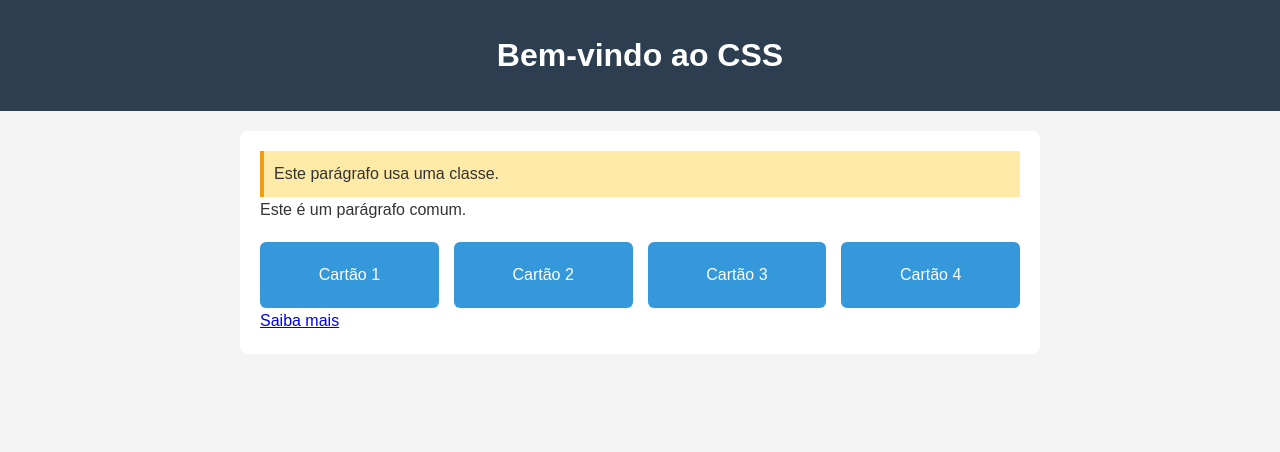
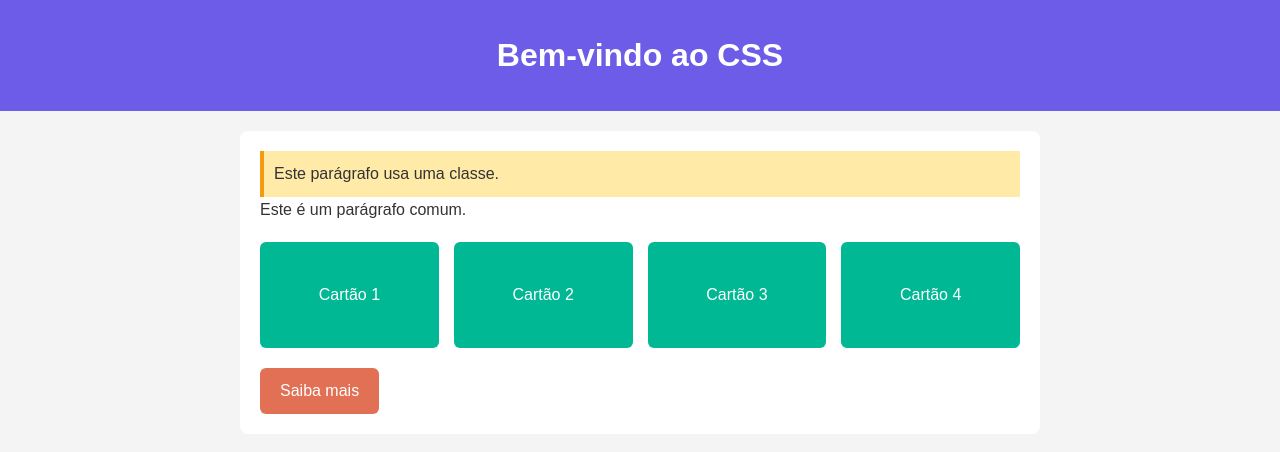
Before and after one commit to KnedySales/Knedy_Sales.github.io, a plain HTML site: page index.html in a window 1280 px wide. Drawn offline with Linux system fonts and the light colour scheme.

Commit message:
Update styles for cabecalho and cartao classes

```diff
--- a/estilos.css
+++ b/estilos.css
@@ -12,7 +12,7 @@ body {
 }
 
 .cabecalho {
-  background-color: #2c3e50;
+  background-color: #6c5ce7;
   color: white;
   text-align: center;
   padding: 30px;
@@ -40,9 +40,19 @@ body {
 
 .cartao {
   flex: 1;
-  background-color: #3498db;
+  background-color: #00b894;
   color: white;
-  padding: 20px;
+  padding: 40px;
   text-align: center;
   border-radius: 6px;
 }
+
+.botao {
+  display: inline-block;
+  background-color: #e17055;
+  color: white;
+  padding: 10px 20px;
+  border-radius: 6px;
+  text-decoration: none;
+  margin-top: 20px;
+}
```
